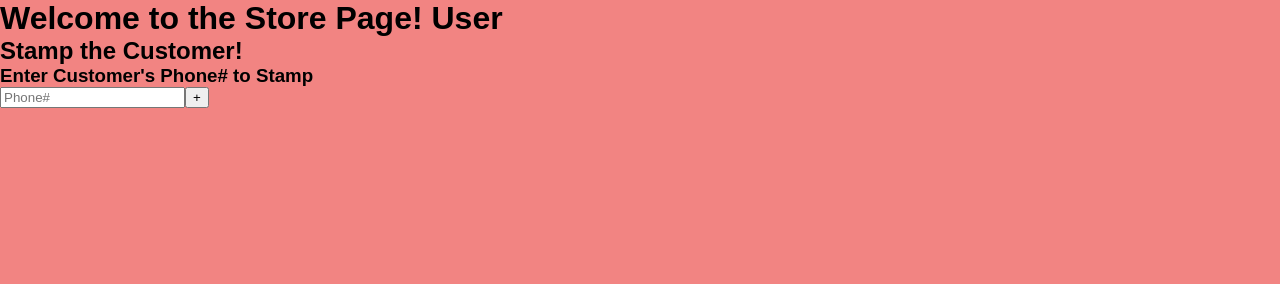
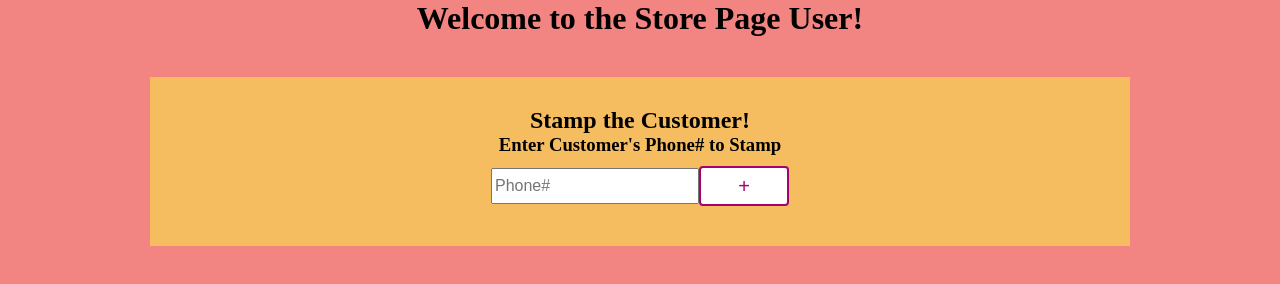
Before and after one commit to karenjayroy/stampify, a React app: page /store in a window 1280 px wide. Built offline with nearby package versions, Linux system fonts and the light colour scheme.

Commit message:
added styling to storePage

```diff
--- a/client/components/AddStampBox.js
+++ b/client/components/AddStampBox.js
@@ -5,11 +5,13 @@ const AddStampBox = props => (
   <div id="AddPointsBox">
     <h2>Stamp the Customer!</h2>
     <h3>Enter Customer's Phone# to Stamp </h3>
-    <input id="addPointsBoxPhone" type="tel" placeholder="Phone#"></input>
-    <button onClick={(e) => {
-      props.addStamp(props.store.storeId,
-                          document.getElementById("addPointsBoxPhone").value)
-    }}>+</button>
+    <div id="searchBar">
+      <input id="addPointsBoxPhone" type="tel" placeholder="Phone#"></input>
+      <button onClick={(e) => {
+        props.addStamp(props.store.storeId,
+                            document.getElementById("addPointsBoxPhone").value)
+      }}>+</button>
+    </div>
     <h3>{props.store.stampSuccess ? "Customer Got Stamped!" : "" }</h3>
   </div>
 )
--- a/client/containers/StorePage.js
+++ b/client/containers/StorePage.js
@@ -19,7 +19,7 @@ class StorePage extends React.Component {
     render() {
         return(
             <div id="storePage">
-                <h1>Welcome to the Store Page! {" " + this.props.store.storeName +" User"}</h1>
+                <h1>Welcome to the Store Page {" " + this.props.store.storeName +" User!"}</h1>
                 <AddStampBox store={this.props.store} addStamp={this.props.addStamp}/>
             </div>
 
--- a/client/styles.css
+++ b/client/styles.css
@@ -3,7 +3,8 @@ body, div, h1, h2, h3 {
   padding: 0;
   border: 0;
   box-sizing: border-box;
-  font-family: sans-serif;
+  /* font-family: sans-serif; */
+  font-family: 'Crimson Text', serif;
 }
 
 body {
@@ -56,12 +57,57 @@ body {
   border: 2px solid #A4036F;
   border-radius: 4px;
   background-color: white;
+  height: 30px;
+  font-size: 15px;
 }
 
 #signUp button, #userLogin button, #storeLogin button {
   width: 90px;
+  height: 35px;
   color: #A4036F;
   border: 2px solid #A4036F;
   border-radius: 4px;
   background-color: white;
+  font-size: 15px;
 }
+
+
+h1, h2, h3 {
+  text-align: center;
+}
+
+#AddPointsBox {
+  padding: 20px;
+  /* border: 4px solid #A4036F; */
+  background-color: #F6BD60;
+  margin: 40px 150px 40px 150px;
+  padding: 30px;
+}
+
+#searchBar {
+  margin: 0 auto;
+  display: flex;
+  flex-flow: row wrap;
+  align-items: center;
+  justify-content: center;
+  padding: 10px;
+}
+
+#addPointsBoxPhone {
+  height: 30px;
+  width: 200px;
+  font-size: inherit;
+}
+
+#searchBar button {
+  width: 90px;
+  height: 40px;
+  color: #A4036F;
+  border: 2px solid #A4036F;
+  border-radius: 4px;
+  background-color: white;
+  font-size: 20px;
+}
+/* #storePage {
+  align-content: center;
+} */
```
Also changed, not shown: 1 other file.
